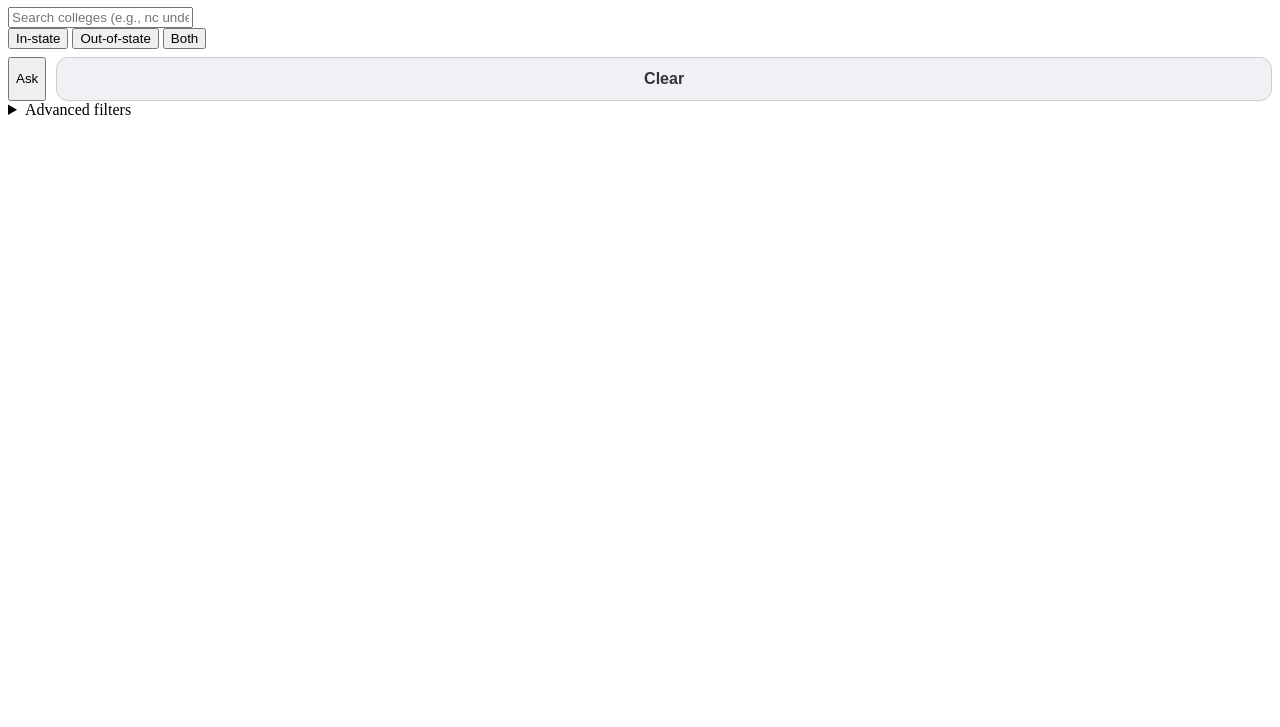
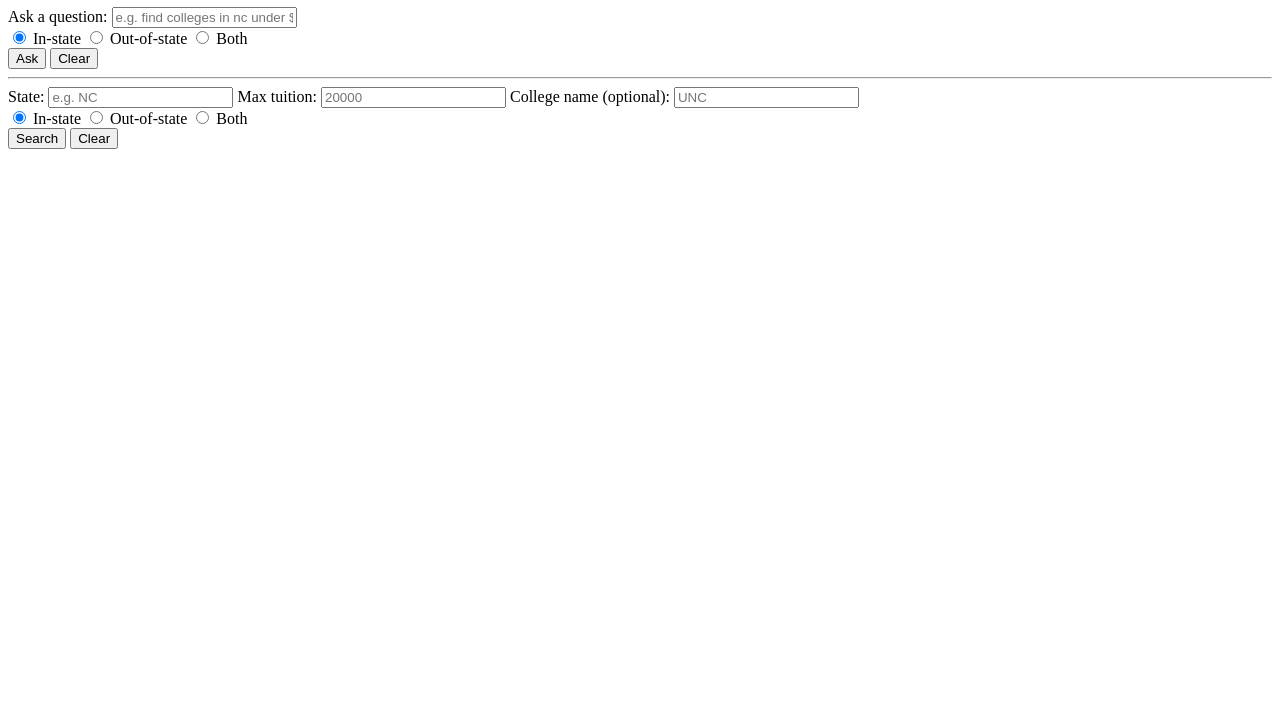
Before and after one commit to ecupirate99/qcolleges, a website: page index.html in a window 1280 px wide. Shown: the part 73-800 px from the top of the page. Drawn offline with Linux system fonts and the light colour scheme.

Commit message:
Update index.html

```diff
--- a/index.html
+++ b/index.html
@@ -7,70 +7,49 @@
   <link rel="stylesheet" href="style.css">
 </head>
 <body>
-  <header class="app-header">
+  <div class="container">
     <h1>College Finder</h1>
-  </header>
 
-  <main class="container">
-    <!-- Unified, mobile-first search panel -->
-    <section class="search-panel">
-      <form id="questionForm" class="search-form">
-        <input
-          type="text"
-          id="question"
-          class="search-bar"
-          placeholder="Search colleges (e.g., nc under $30000 with graduation above 70%)"
-          aria-label="Search colleges"
-        />
+    <!-- Free-text search -->
+    <form id="questionForm">
+      <label for="question">Ask a question:</label>
+      <input type="text" id="question" name="question" placeholder="e.g. find colleges in nc under $20000">
+      <div class="radio-group">
+        <label><input type="radio" name="q_tuition_filter" value="in_state" checked> In-state</label>
+        <label><input type="radio" name="q_tuition_filter" value="out_state"> Out-of-state</label>
+        <label><input type="radio" name="q_tuition_filter" value="both"> Both</label>
+      </div>
+      <button type="submit">Ask</button>
+      <button type="button" id="clearBtn" class="clear-btn">Clear</button>
+    </form>
 
-        <!-- Segmented control for tuition filter -->
-        <div class="segmented-control" role="tablist" aria-label="Tuition filter">
-          <button type="button" data-filter="in_state" class="active" aria-selected="true">In-state</button>
-          <button type="button" data-filter="out_state" aria-selected="false">Out-of-state</button>
-          <button type="button" data-filter="both" aria-selected="false">Both</button>
-        </div>
+    <hr>
 
-        <div class="form-actions">
-          <button type="submit" class="primary-btn">Ask</button>
-          <button type="button" id="clearBtn" class="secondary-btn">Clear</button>
-        </div>
-      </form>
+    <!-- Structured filters -->
+    <form id="filterForm">
+      <label for="state">State:</label>
+      <input type="text" id="state" name="state" placeholder="e.g. NC">
 
-      <!-- Collapsible advanced filters -->
-      <details class="filters">
-        <summary>Advanced filters</summary>
-        <form id="filterForm" class="filters-form">
-          <label class="field">
-            <span class="field-label">State</span>
-            <input type="text" id="state" placeholder="e.g. NC" aria-label="State"/>
-          </label>
-          <label class="field">
-            <span class="field-label">Max tuition</span>
-            <input type="number" id="max_tuition" placeholder="e.g. 30000" aria-label="Max tuition"/>
-          </label>
-          <label class="field">
-            <span class="field-label">College name</span>
-            <input type="text" id="name" placeholder="e.g. UNC" aria-label="College name"/>
-          </label>
-          <div class="form-actions">
-            <button type="submit" class="primary-btn">Search</button>
-            <button type="button" id="clearFiltersBtn" class="secondary-btn">Clear</button>
-          </div>
-          <p id="errorMsg" class="error-msg"></p>
-        </form>
-      </details>
-    </section>
+      <label for="max_tuition">Max tuition:</label>
+      <input type="number" id="max_tuition" name="max_tuition" placeholder="20000">
 
-    <!-- Active filter summary -->
-    <section id="activeSummary" class="active-summary" aria-live="polite"></section>
+      <label for="name">College name (optional):</label>
+      <input type="text" id="name" name="name" placeholder="UNC">
 
-    <!-- Spinner -->
-    <div id="loading" class="spinner" style="display:none;" aria-hidden="true"></div>
+      <div class="radio-group">
+        <label><input type="radio" name="f_tuition_filter" value="in_state" checked> In-state</label>
+        <label><input type="radio" name="f_tuition_filter" value="out_state"> Out-of-state</label>
+        <label><input type="radio" name="f_tuition_filter" value="both"> Both</label>
+      </div>
 
-    <!-- Results -->
-    <section id="results" class="results" aria-live="polite"></section>
-  </main>
+      <button type="submit">Search</button>
+      <button type="button" id="clearFiltersBtn" class="clear-btn">Clear</button>
+      <p id="errorMsg" class="error-msg"></p>
+    </form>
 
+    <div id="loading" class="spinner" style="display:none;"></div>
+    <div id="results"></div>
+  </div>
   <script src="script.js"></script>
 </body>
 </html>
```
